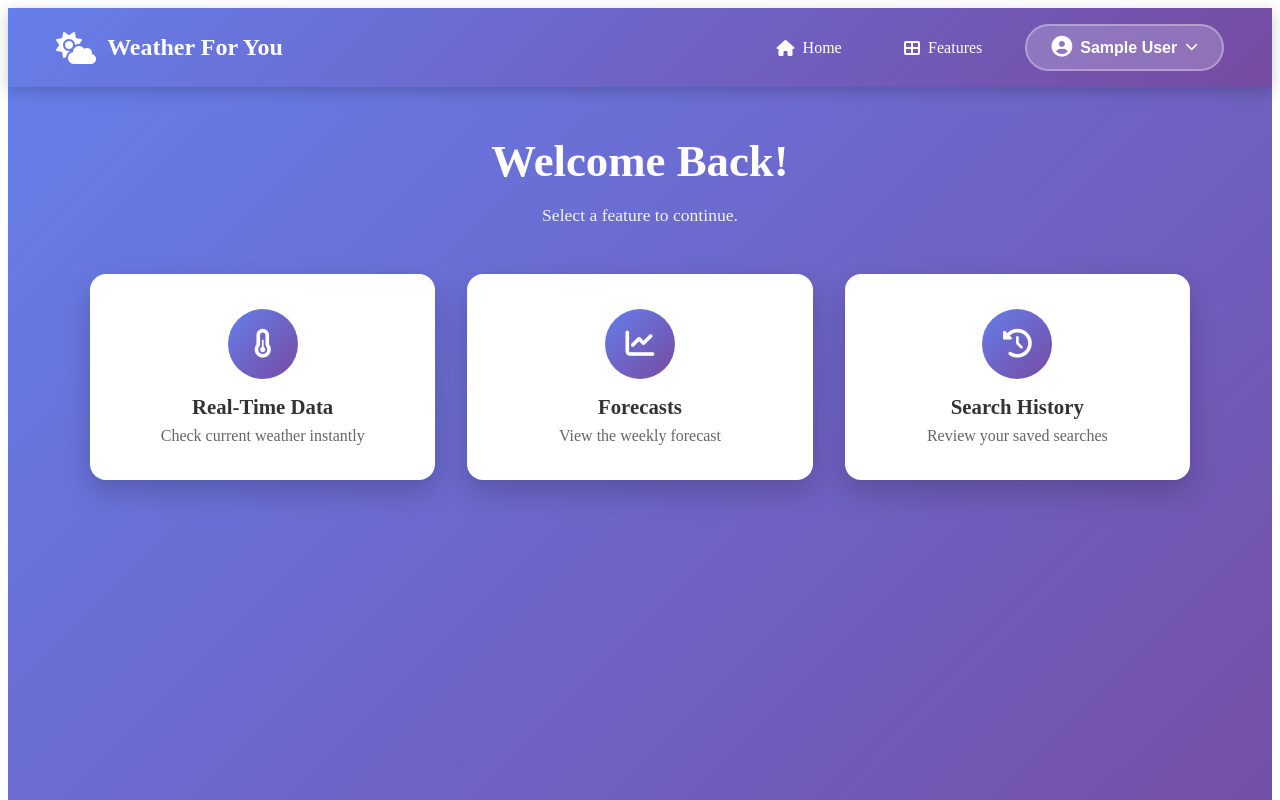
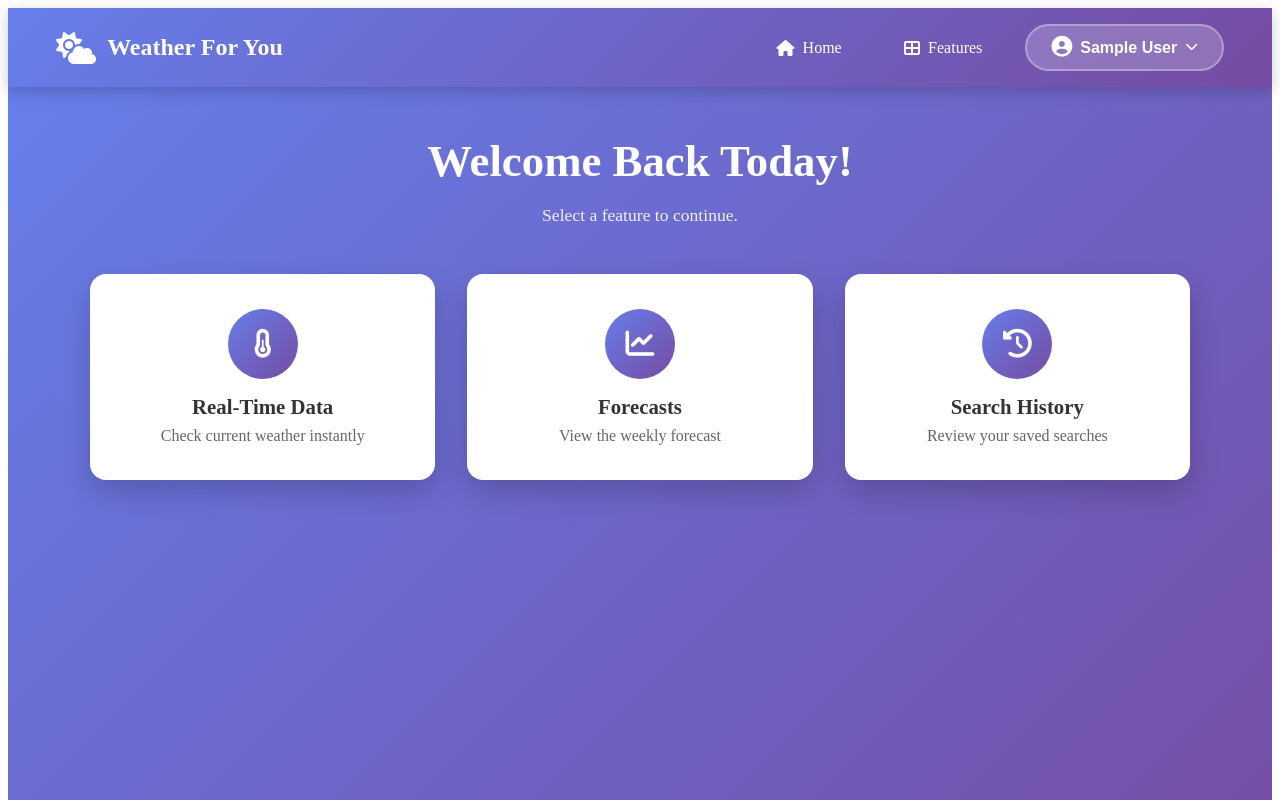
Before and after one commit to sub-stack-dot/WeatherForYou, a React (Create React App) app in the folder frontend/weatherapp/: page /features in a window 1280 px wide. Shown: the top 800 px of the page. Built offline with nearby package versions, Linux system fonts and the light colour scheme; sample sign-in values are in the browser's storage.

Commit message:
Update features file

```diff
--- a/frontend/weatherapp/src/pages/Features.jsx
+++ b/frontend/weatherapp/src/pages/Features.jsx
@@ -6,7 +6,7 @@ function Features() {
   return (
     <div className="features-page">
       <div className="features-hero">
-        <h1>Welcome Back!</h1>
+        <h1>Welcome Back Today!</h1>
         <p>Select a feature to continue.</p>
       </div>
 
```
